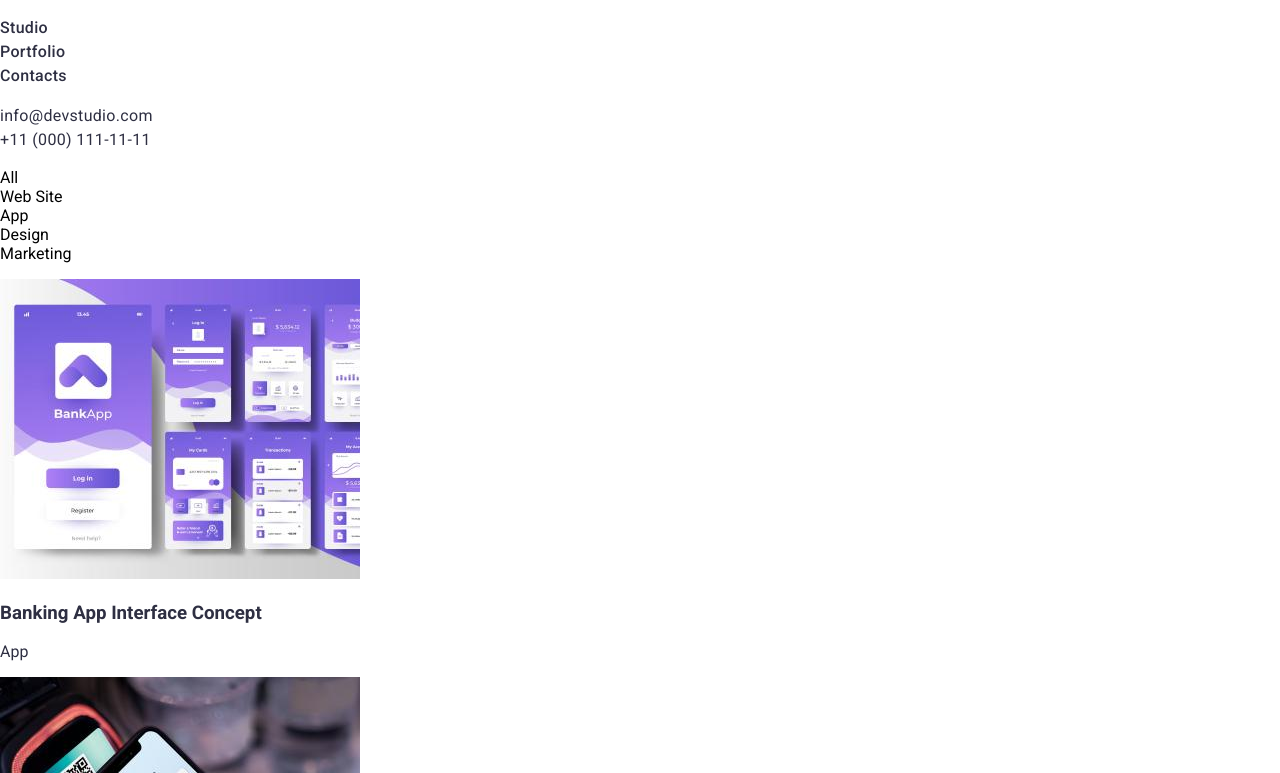
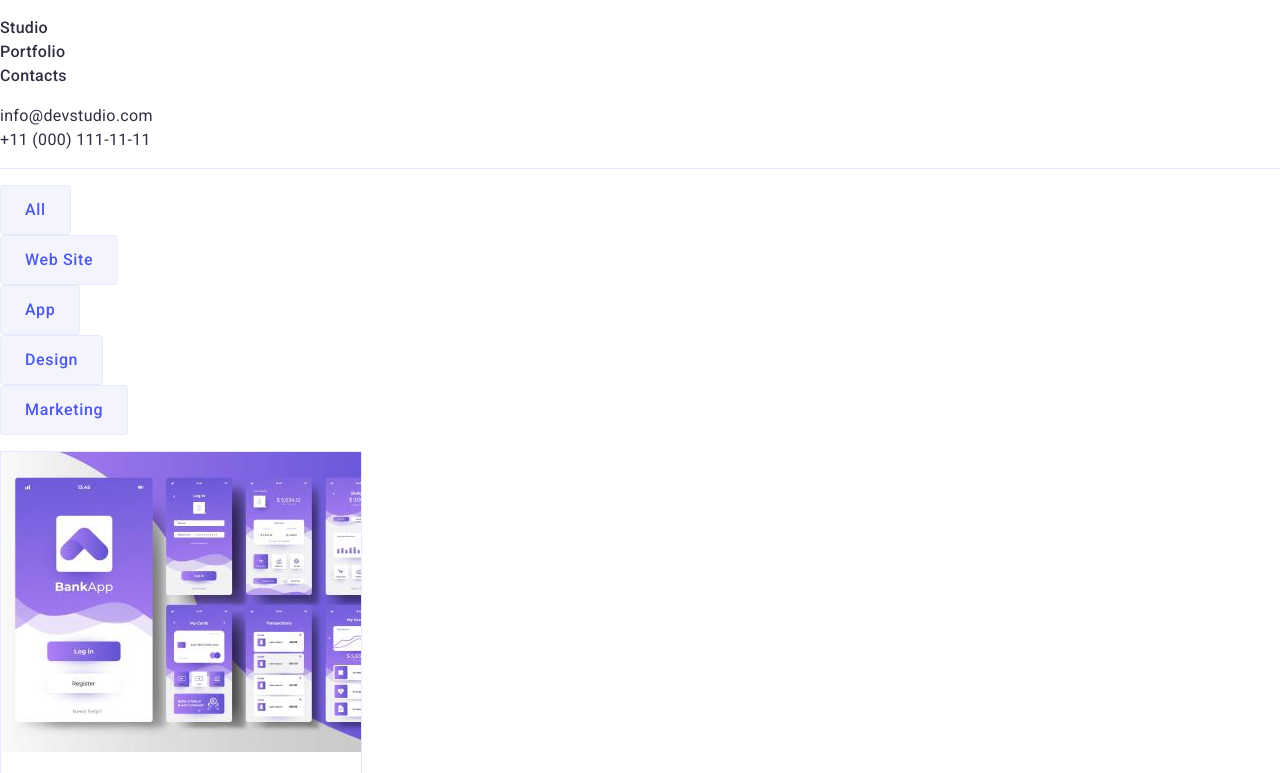
Before and after one commit to AndriyBabiy/goit-markup-hw-02, a plain HTML site: page portfolio.html in a window 1280 px wide. Shown: the part 24-797 px from the top of the page. Drawn offline with Linux system fonts and the light colour scheme.

Commit message:
ADDED css design to portfolio.html elements

```diff
--- a/css/styles.css
+++ b/css/styles.css
@@ -71,6 +71,10 @@ html {
 /* #endregion */
 
 /* #region top bar */
+.top-bar {
+  border-bottom: 1px solid var(--cornflower);
+}
+
 .top-bar-nav {
   font-size: 16px;
   font-weight: 500;
@@ -184,8 +188,46 @@ html {
   line-height: 24px;
   letter-spacing: 0.32px;
 }
-/* #endfooter */
+/* #endregion */
 
 /* #region portfolio main */
+.portfolio-nav .list-button {
+  color: var(--iris);
+  font-size: 16px;
+  font-weight: 500;
+  line-height: 24px;
+  letter-spacing: 0.64px;
 
+  padding: 12px 24px;
+  border: 1px solid var(--cornflower);
+  background: var(--cloud);
+  border-radius: 4px;
+}
+
+.portfolio-nav .list-button:hover {
+  color: #fff;
+  background-color: var(--ocean);
+}
+
+.portfolio-item {
+  width: 360px;
+  height: 420px;
+
+  border: 1px solid var(--cornflower);
+}
+
+.portfolio-header {
+  font-size: 20px;
+  font-weight: 500;
+  line-height: 24px;
+  letter-spacing: 0.4px;
+}
+
+.portfolio-classifier {
+  color: var(--slate);
+  font-size: 16px;
+  font-weight: 400;
+  line-height: 24px;
+  letter-spacing: 0.32px;
+}
 /* #endregion */
```
